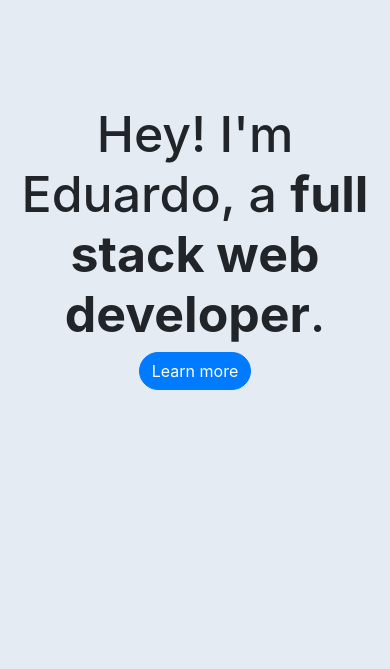
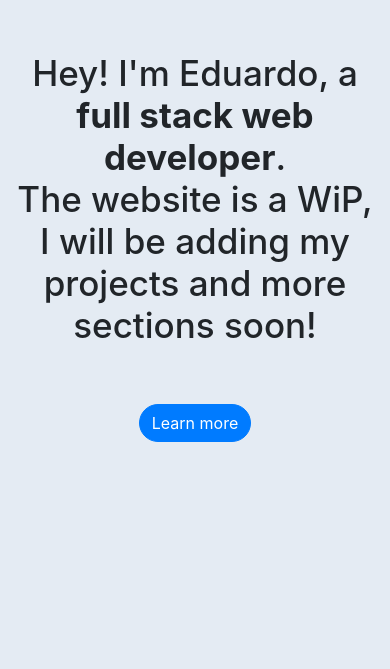
Before and after one commit to eduardomecchia/nuxt-portfolio, a Nuxt app: page / in a window 390 px wide. Shown: the part 175-844 px from the top of the page. Built offline with nearby package versions, Linux system fonts and the light colour scheme.

Commit message:
Re-add WiP message reduce size of jumbotron text when in mobile view

```diff
--- a/assets/css/main.scss
+++ b/assets/css/main.scss
@@ -31,6 +31,10 @@ body {
     padding-right: 80px;
     padding-bottom: 75px;
 
+    &__cta {
+        margin-top: 50px;
+    }
+
     &__hero-section {
         height: 100vh;
         display: flex;
@@ -41,6 +45,12 @@ body {
         &__heading {
             font-size: 50px;
             text-align: center;
+
+            @media screen and (max-width: 768px) {
+                & {
+                    font-size: 35px;
+                }
+            }
         }
     }
 
--- a/pages/index.vue
+++ b/pages/index.vue
@@ -35,8 +35,8 @@
     <!-- Content -->
     <main class="home">
       <div class="home__hero-section">
-        <h1 class="home__hero-section__heading">Hey! I'm Eduardo, a <strong>full stack web developer</strong>.</h1>
-        <NuxtLink to="#about" class="btn btn-primary rounded-pill">Learn more</NuxtLink>
+        <h1 class="home__hero-section__heading">Hey! I'm Eduardo, a <strong>full stack web developer</strong>.<br>The website is a WiP, I will be adding my projects and more sections soon!</h1>
+        <NuxtLink to="#about" class="home__cta btn btn-primary rounded-pill">Learn more</NuxtLink>
       </div>
 
       <section class="home__section" id="about">
```
